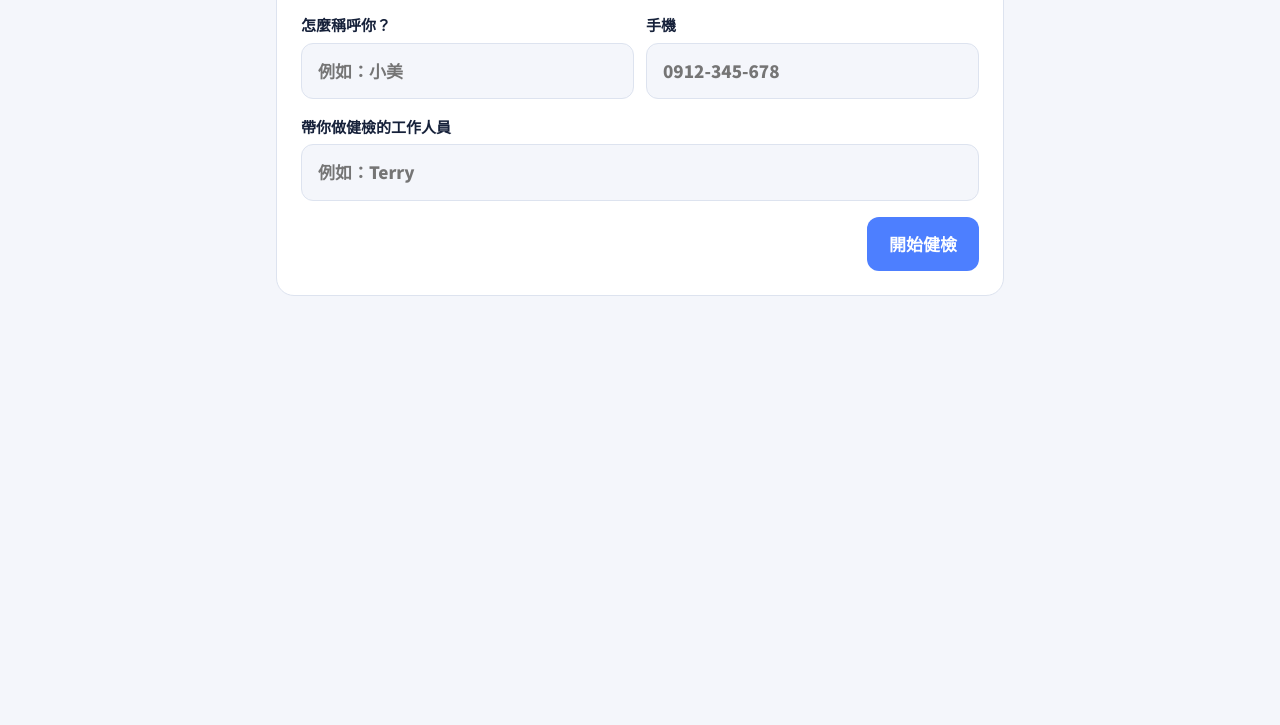
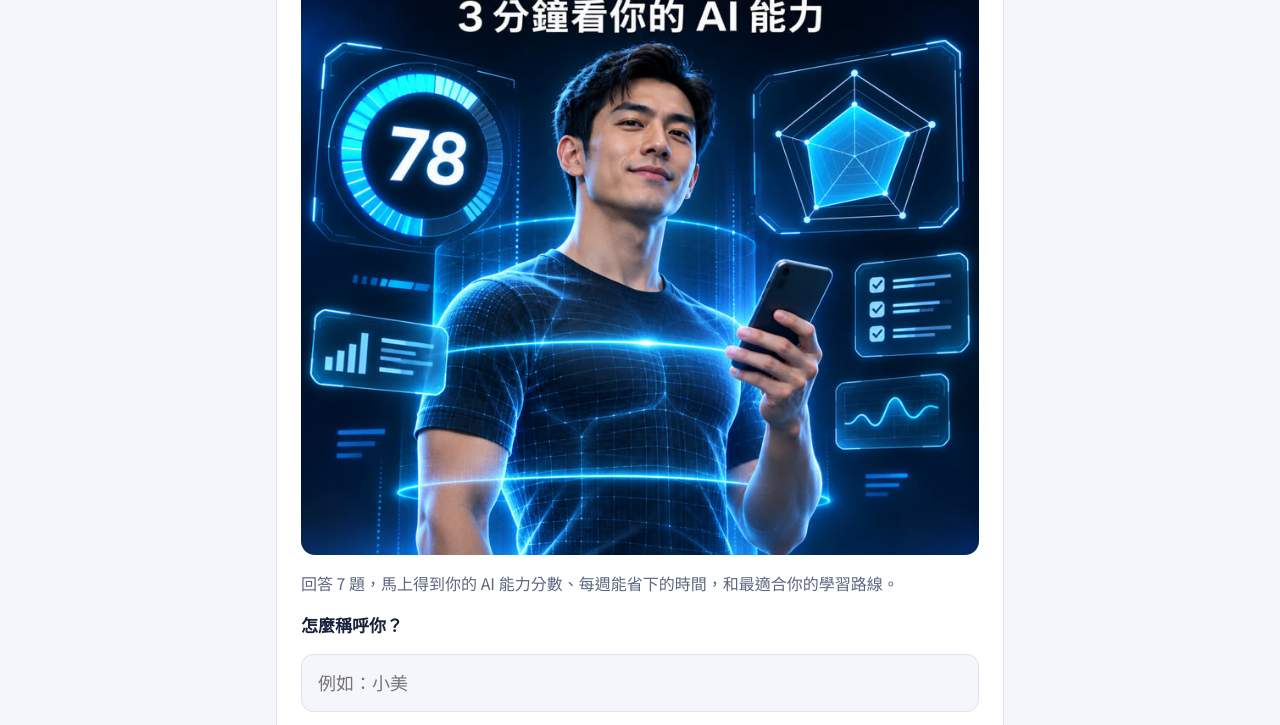
Before and after one commit to huber0203/xueai-checkup, a plain HTML site: page index.html in a window 1280 px wide. Shown: the part 238-963 px from the top of the page. Before the commit the page ends 800 px from the top, so only its background shows below. Drawn offline with Linux system fonts and the light colour scheme.

Commit message:
健檢首頁加封面、只填稱呼
Co-Authored-By: Claude Opus 5.5 <noreply@anthropic.com>

```diff
--- a/index.html
+++ b/index.html
@@ -92,6 +92,8 @@ details[open] summary{margin-bottom:12px}
 .cheat a{color:var(--blue);font-weight:800}
 .cheat ul{margin:0;padding-left:20px;display:flex;flex-direction:column;gap:6px}
 .disc{font-size:12px;color:var(--mute)}
+.cover{display:block;width:100%;max-width:100%;height:auto;aspect-ratio:1;border-radius:14px;object-fit:cover}
+.vh{position:absolute;width:1px;height:1px;overflow:hidden;clip:rect(0 0 0 0)}
 .two{display:grid;grid-template-columns:repeat(auto-fit,minmax(min(100%,200px),1fr));gap:12px}
 .two label{display:flex;flex-direction:column;gap:6px;font-weight:800;font-size:15px;min-width:0}
 .two input{font-size:17px}
@@ -145,17 +147,14 @@ const app=$('#app');
 
 function intro(){
  app.innerHTML=`<section class="card">
-  <p class="lbl">講座限定・免費</p>
-  <h1>3 分鐘，看你現在的 AI 能力在哪一階</h1>
+  <img class="cover" src="cover.jpg" alt="AI 健檢：3 分鐘看你的 AI 能力" width="800" height="800">
+  <h1 class="vh">3 分鐘，看你現在的 AI 能力在哪一階</h1>
   <p class="sub">回答 7 題，馬上得到你的 AI 能力分數、每週能省下的時間，和最適合你的學習路線。</p>
-  <div class="two">
-   <label>怎麼稱呼你？<input id="nm" type="text" maxlength="12" placeholder="例如：小美" value="${esc(S.name)}" autocomplete="off"></label>
-   <label>手機<input id="ph" type="text" inputmode="tel" maxlength="20" placeholder="0912-345-678" value="${esc(S.phone)}" autocomplete="off"></label>
-  </div>
-  <div class="two"><label>帶你做健檢的工作人員<input id="st" type="text" maxlength="10" placeholder="例如：Terry" value="${esc(S.staff)}" autocomplete="off"></label></div>
+  <label for="nm"><h3>怎麼稱呼你？</h3></label>
+  <input id="nm" type="text" maxlength="12" placeholder="例如：小美" value="${esc(S.name)}" autocomplete="off">
   <div class="actions"><span></span><button class="btn" id="go">開始健檢</button></div>
  </section>`;
- const go=()=>{S.name=$('#nm').value.trim();S.phone=$('#ph').value.trim();S.staff=$('#st').value.trim();try{localStorage.setItem('hc-staff',S.staff)}catch(e){}S.i=0;render()};
+ const go=()=>{S.name=$('#nm').value.trim();S.i=0;render()};
  $('#go').onclick=go;$('#nm').onkeydown=e=>{if(e.key==='Enter')go()};
 }
 function question(){
@@ -263,7 +262,7 @@ function result(){
  window.scrollTo({top:0});
  store(R);
 }
-function summary(R){const a=S.a;return `【AI 健檢】${S.name||'未填名'} ${S.phone||''}\n分數 ${R.score}（${R.level[0]}）推薦 ${R.plan.n}\n工作：${a.job||'—'}｜每週重複工作：${a.hrs||'—'}\n用過：${R.used.join('、')||'都還沒用過'}\n想做：${R.goal.join('、')||'—'}\n卡點：${a.stuck||'—'}｜時段：${a.when||'—'}｜成果：${a.speed||'—'}\n工作人員：${S.staff||'—'}`}
+function summary(R){const a=S.a;return `【AI 健檢】${S.name||'未填名'}\n分數 ${R.score}（${R.level[0]}）推薦 ${R.plan.n}\n工作：${a.job||'—'}｜每週重複工作：${a.hrs||'—'}\n用過：${R.used.join('、')||'都還沒用過'}\n想做：${R.goal.join('、')||'—'}\n卡點：${a.stuck||'—'}｜時段：${a.when||'—'}｜成果：${a.speed||'—'}`}
 async function store(R){
  const box=$('#save');const txt=summary(R);
  const fail=()=>{if(!box.isConnected)return;box.className='save bad';box.innerHTML=`<b>做完了！把這個畫面給現場小幫手看</b><span class="sub">工作人員：按「複製」把下面這段傳給 66。</span><textarea readonly>${esc(txt)}</textarea><div><button class="btn ghost" id="cp">複製</button></div>`;
```
Also changed, not shown: cover.jpg (added).
